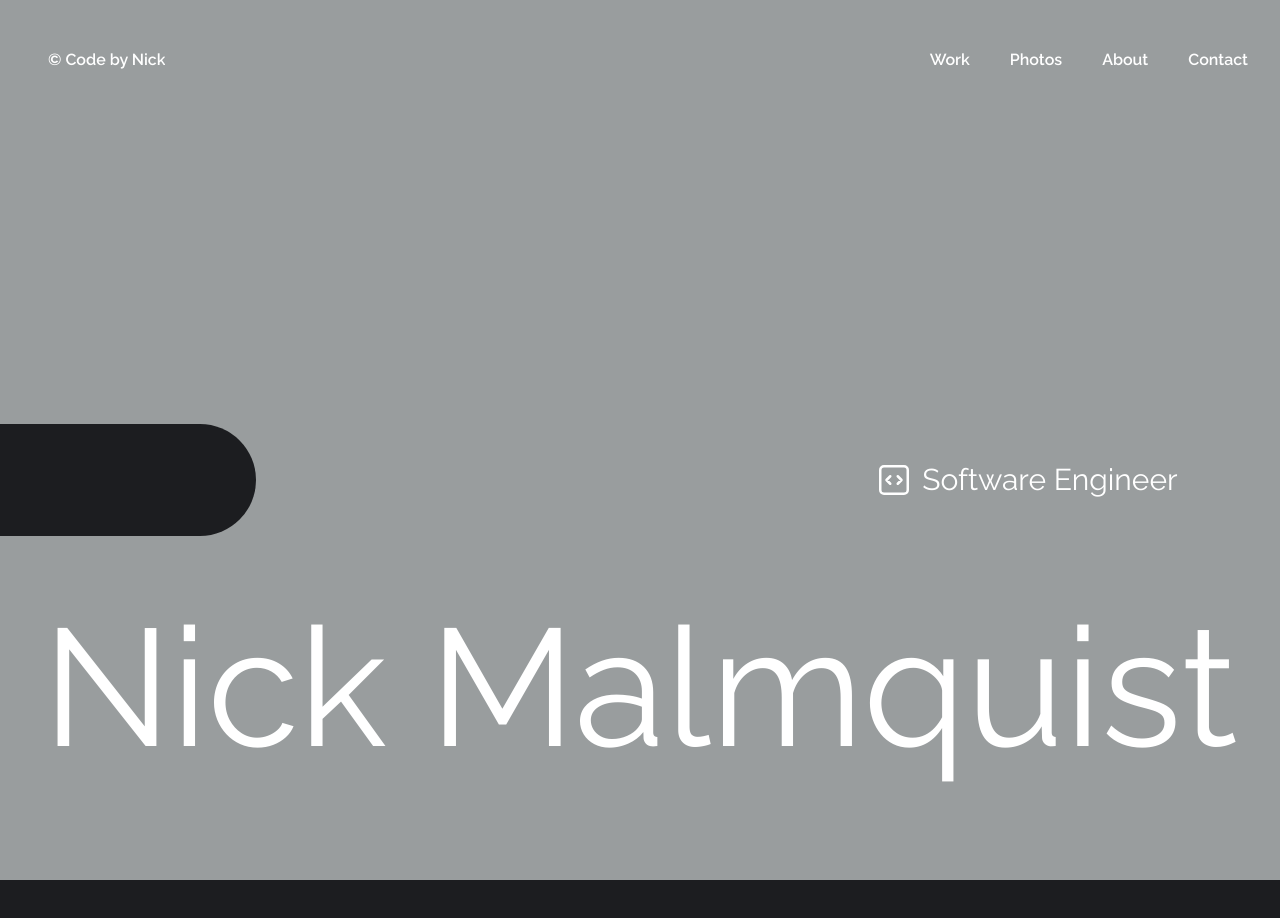
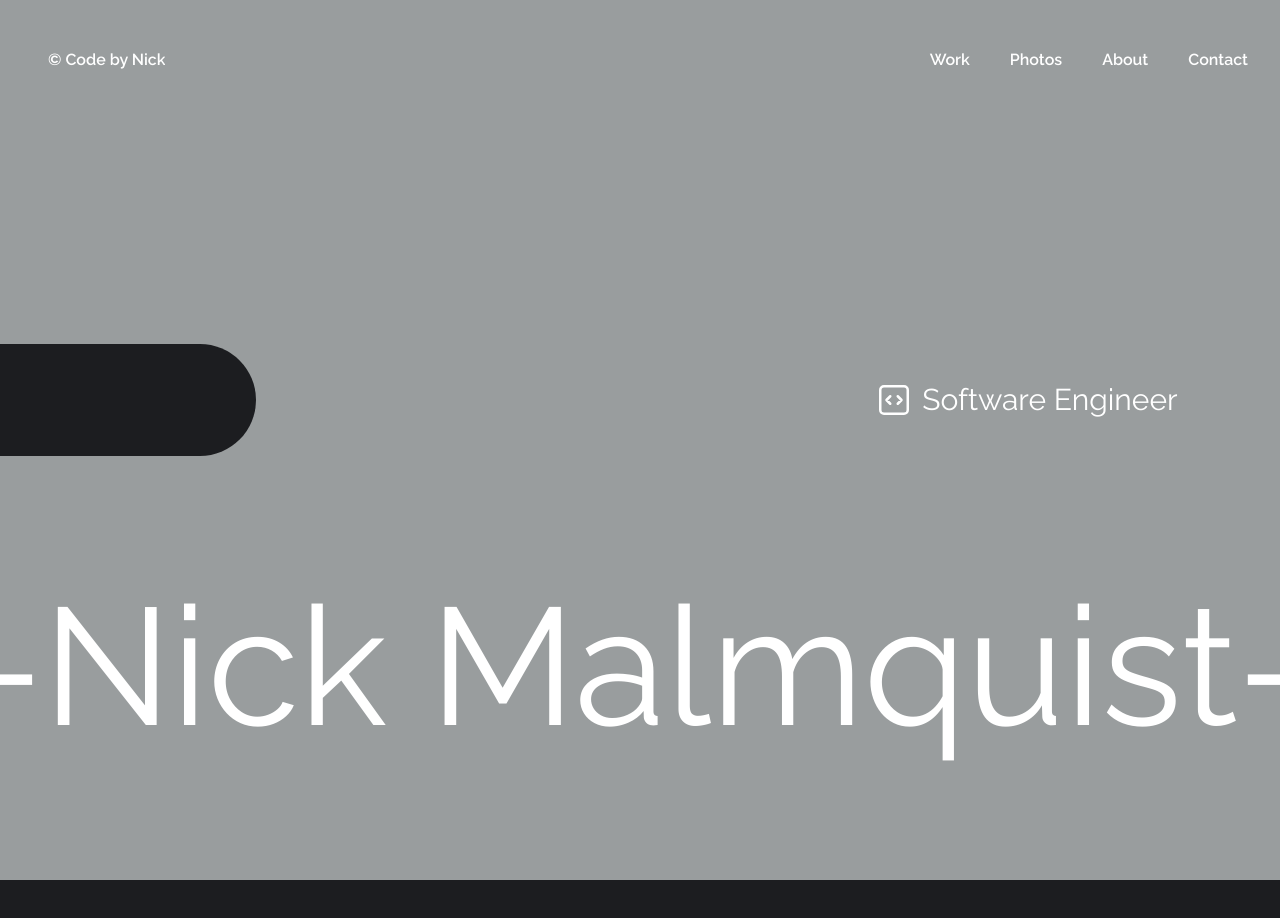
Before and after one commit to nmmalmquist/malmquist-fe, a SvelteKit app: page / in a window 1280 px wide. Shown: the top 918 px of the page. Built offline with nearby package versions, Linux system fonts and the light colour scheme.

Commit message:
better home responsive

```diff
--- a/src/app.css
+++ b/src/app.css
@@ -15,6 +15,9 @@
 		}
 	}
 }
+html {
+	box-sizing: border-box;
+}
 html.lenis {
 	height: auto;
 }
--- a/src/routes/+page.svelte
+++ b/src/routes/+page.svelte
@@ -7,10 +7,10 @@
 <LandingAnimation />
 <Navbar activeLink={NavItemEnum.HOME} />
 <main>
-	<section
-		class="bg-gray w-screen flex justify-center flex-col-reverse md:flex-col min-h-[110vh] pb-[10vh]"
-	>
-		<div class="w-full flex justify-between items-end md:flex-1">
+	<section class="bg-gray w-screen flex flex-col h-[110vh] pb-[10vh] justify-stretch items-stretch">
+		<div class="w-full flex flex-1"></div>
+		<div class="w-full flex flex-col-reverse md:flex-col flex-[2]">
+			<div class="w-full flex md:flex-1">
 				<div class="flex items-center justify-center md:justify-between w-full mb-7 md:m-0">
 					<div class="bg-dark w-64 h-28 rounded-r-full hidden md:block"></div>
 					<div class="md:pr-[8%] flex items-center gap-2">
@@ -33,8 +33,9 @@
 					</div>
 				</div>
 			</div>
-		<div class="flex items-end justify-center overflow-hidden flex-1 md:flex-none">
-			<h1 class=" whitespace-nowrap mt-10 text-white title-name">Nick Malmquist</h1>
+			<div class="w-full flex flex-1 justify-center items-end md:items-center overflow-x-hidden">
+				<h1 class=" whitespace-nowrap text-white title-name">—Nick Malmquist—</h1>
+			</div>
 		</div>
 	</section>
 	<section class="bg-dark w-screen h-screen flex justify-center"></section>
```
Lines whose indentation alone changed are shown as unchanged.
